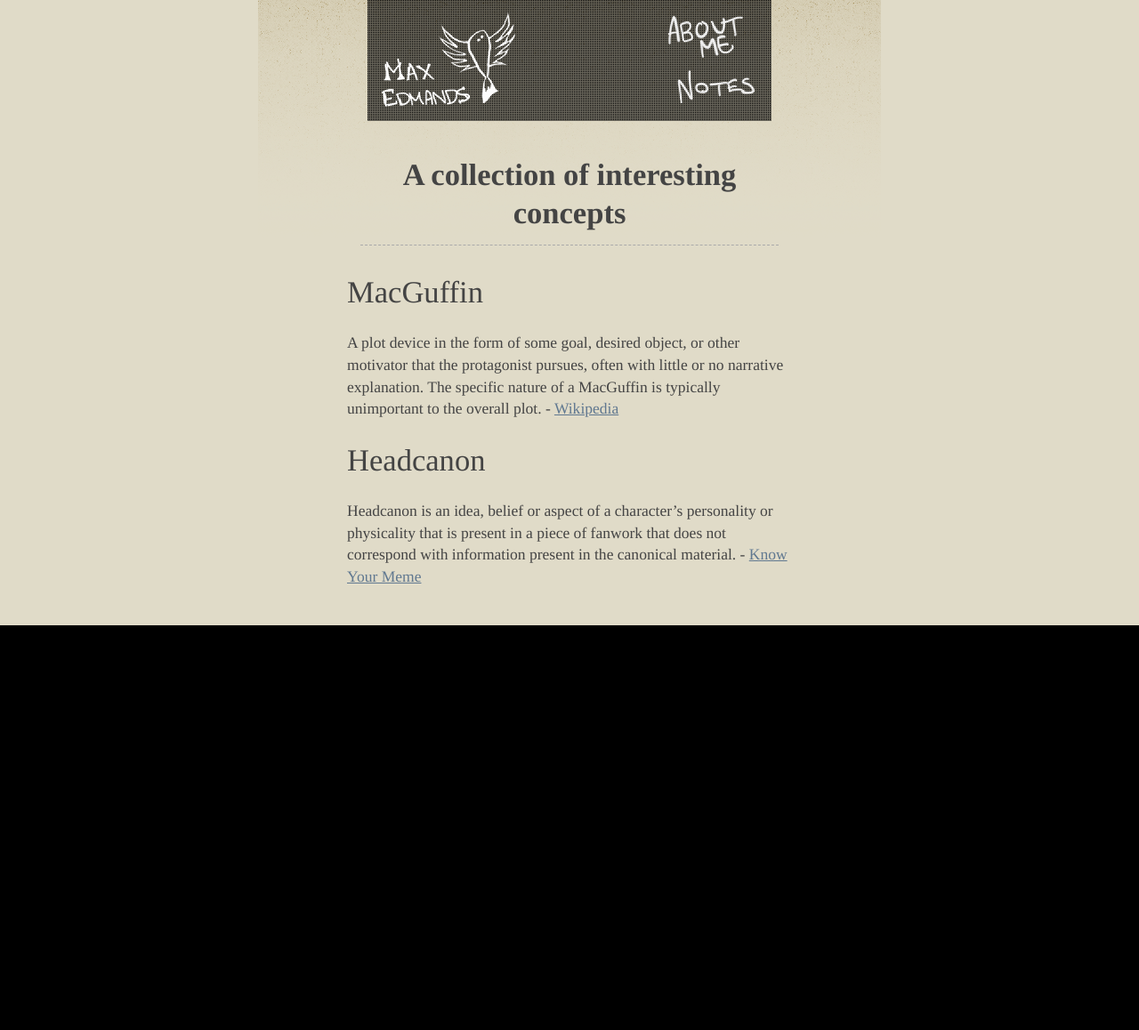
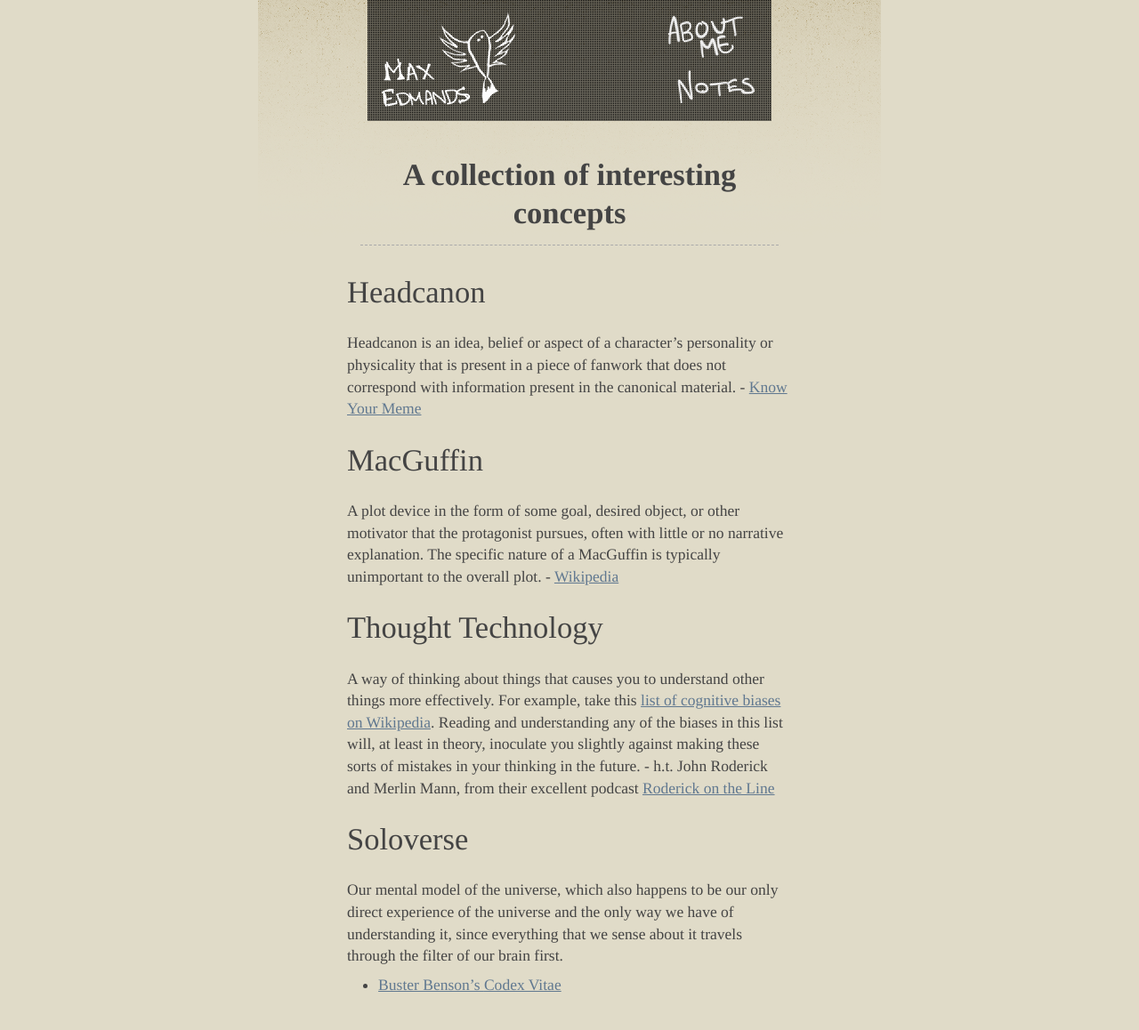
Before and after one commit to hazeledmands/demands.github.io, a Jekyll site: the page built from _posts/2014-07-20-interesting-concepts.md, in a window 1280 px wide. Shown: the whole page at 89% size. Built offline with Jekyll 4.4.1, drawn with Linux system fonts in a browser that asks for light colours; before the commit the page ends 900 px from its top, so only the background shows below that.

Commit message:
Updates to my interesting concepts collection

```diff
--- a/_posts/2014-07-20-interesting-concepts.md
+++ b/_posts/2014-07-20-interesting-concepts.md
@@ -5,8 +5,30 @@ layout: note
 excerpt: "In my travels, I keep bumping into a few concepts that amuse me. I share them here."
 ---
 
+## Headcanon
+Headcanon is an idea, belief or aspect of a character’s personality or
+physicality that is present in a piece of fanwork that does not correspond with
+information present in the canonical material. - [Know Your
+Meme](http://knowyourmeme.com/memes/headcanon)
+
 ## MacGuffin
-A plot device in the form of some goal, desired object, or other motivator that the protagonist pursues, often with little or no narrative explanation. The specific nature of a MacGuffin is typically unimportant to the overall plot. - [Wikipedia](http://en.wikipedia.org/wiki/MacGuffin)
+A plot device in the form of some goal, desired object, or other motivator that
+the protagonist pursues, often with little or no narrative explanation. The
+specific nature of a MacGuffin is typically unimportant to the overall plot. -
+[Wikipedia](http://en.wikipedia.org/wiki/MacGuffin)
 
-## Headcanon
-Headcanon is an idea, belief or aspect of a character’s personality or physicality that is present in a piece of fanwork that does not correspond with information present in the canonical material. - [Know Your Meme](http://knowyourmeme.com/memes/headcanon)
+## Thought Technology
+A way of thinking about things that causes you to understand *other* things more
+effectively. For example, take this [list of cognitive biases on
+Wikipedia](http://en.wikipedia.org/wiki/List_of_cognitive_biases). Reading and
+understanding any of the biases in this list will, at least in theory, inoculate
+you slightly against making these sorts of mistakes in your thinking in the
+future. - h.t. John Roderick and Merlin Mann, from their excellent podcast
+[Roderick on the Line](http://www.merlinmann.com/roderick/)
+
+## Soloverse
+Our mental model of the universe, which also happens to be our only direct
+experience of the universe and the only way we have of understanding it, since
+everything that we sense about it travels through the filter of our brain first.
+- [Buster Benson's *Codex
+  Vitae*](https://github.com/busterbenson/public/blob/master/Codex.md#soloverse)
```
